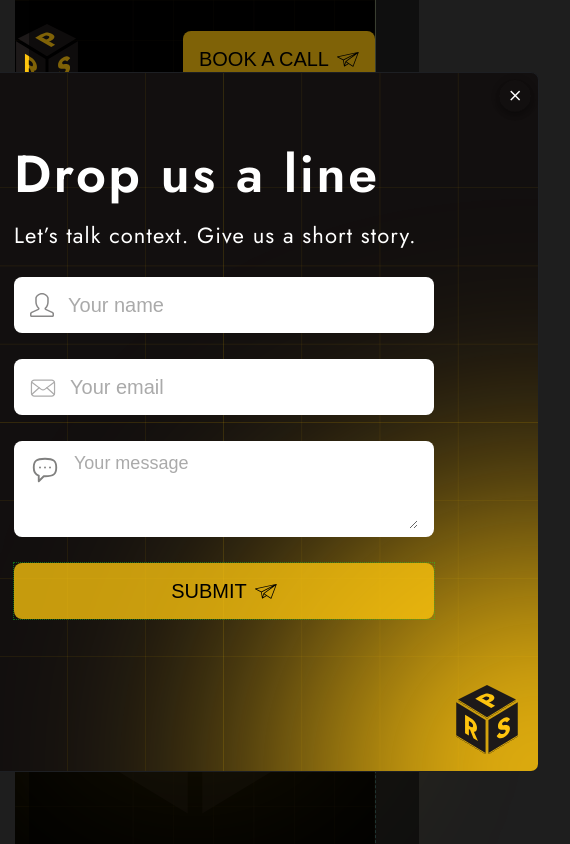
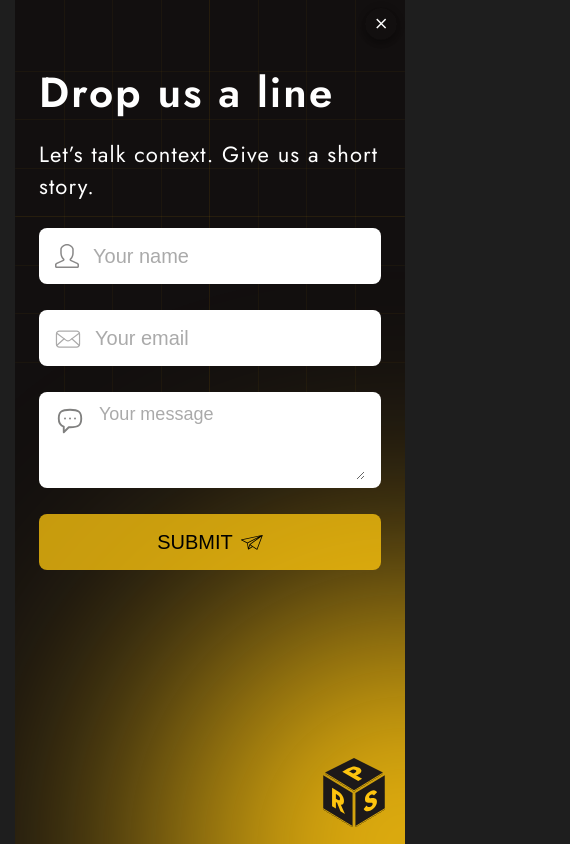
Before and after one commit to DmDrozhin/rock-paper-scissors, a Vue app: page / in a window 390 px wide. Both pictures are taken after a click on the button "Discuss my task". Shown: the top 844 px of the page, 570 px wide, since content can reach past the window. Built offline with nearby package versions, Linux system fonts and the light colour scheme; a web font is replaced by a local one.

Commit message:
feat: enhance footer and header styles for improved layout and responsiveness

```diff
--- a/src/components/AppHeader.vue
+++ b/src/components/AppHeader.vue
@@ -19,12 +19,16 @@
 
 <style lang="scss" scoped>
   .app-header {
+    // outline: 1px solid rgba(204, 225, 171, 0.484);
     width: 100%;
     min-height: 50px;
-    padding: var(--space-lg) 0;
-    outline: 1px solid rgba(204, 225, 171, 0.484);
+    padding: var(--space-lg) var(--space-lg);
+    @include respond-down(sm) {
+      padding: var(--space-lg) var(--space-md);
+      padding: var(--space-lg) var(--space-md);
+    }
     &__logo {
-      height: 70px;
+      max-width: 70px;
     }
     &__container {
       max-width: 1200px;
--- a/src/components/ContactForm.vue
+++ b/src/components/ContactForm.vue
@@ -98,19 +98,35 @@
 </template>
 <style lang="scss" scoped>
   .contact-form {
-    width: 100%;
-    width: 630px;
-    height: 700px;
+    position: relative;
+    padding: var(--space-xl);
     position: relative;
     overflow: hidden;
+
     background-image: url('../assets/images/form-bg.svg');
     background-repeat: no-repeat;
-    background-position: center center;
-    background-size: cover;
+    background-size: contain;
+
     background-color: var(--color-secondary);
-    border: 1px solid #1d1f23;
     border-radius: var(--radius-md);
-    padding: var(--space-xl);
+
+    $shadow-color: #fec60e54;
+    box-shadow:
+      // 0px 0px 40px $shadow-color,
+      // 0px 0px 27px $shadow-color,
+      0px 0px 10px $shadow-color,
+      0px 0px 13px $shadow-color,
+      0px 0px 5px $shadow-color,
+      0px 0px 2px $shadow-color;
+
+    @include respond-down(sm) {
+      // height: 100vh;
+      padding: var(--space-lg);
+      border-radius: 0;
+      box-shadow: none;
+      border: none;
+      min-height: 100vh;
+    }
     &::before {
       content: '';
       position: absolute;
@@ -124,6 +140,7 @@
       transform: translate(50%, 50%);
       background: radial-gradient(50% 50% at 50% 50%, #fec40e 40%, rgba(254, 196, 14, 0) 100%);
       filter: blur(120px);
+      pointer-events: none;
       z-index: 0;
     }
     &:after {
@@ -146,15 +163,16 @@
       width: 100%;
       max-width: 420px;
       margin: 0 auto;
+      margin-bottom: var(--space-xxl);
       display: flex;
       flex-direction: column;
       gap: calc(var(--space-lg) + 2px);
+      z-index: 2;
     }
     &__actions {
       width: 100%;
       position: relative;
-      // display: contents;
-      outline: 1px dotted rgba(16, 229, 45, 0.432);
+      margin-bottom: var(--space-lg);
     }
     &__error-message {
       position: absolute;
@@ -174,9 +192,13 @@
       font-style: normal;
       font-weight: 600;
       font-size: 52px;
-      line-height: 42px;
+      line-height: 56px;
       letter-spacing: 0.05em;
       color: var(--color-text-light);
+      @include respond-down(sm) {
+        font-size: 42px;
+        line-height: 42px;
+      }
     }
     &__description {
       font-family: 'Jost';
--- a/src/components/ModalContactForm.vue
+++ b/src/components/ModalContactForm.vue
@@ -5,7 +5,7 @@
 </script>
 
 <template>
-  <ModalWindow>
+  <ModalWindow :options="{ customClass: 'w-630', hasCloseButton: true }">
     <template #content>
       <ContactForm v-if="modal.isRevealed.value" />
     </template>
--- a/src/components/ModalWindow.vue
+++ b/src/components/ModalWindow.vue
@@ -12,7 +12,7 @@
       options?: ModalOptions;
     }>(),
     {
-      options: () => ({ hasCloseButton: true })
+      options: () => ({ hasCloseButton: true, customClass: '' })
     }
   );
 
@@ -31,9 +31,15 @@
 <template>
   <teleport to="body">
     <transition name="modal-fade">
-      <div v-if="isRevealed" class="overlay-layer" :class="options.customClass" @click.self="cancel()">
-        <div class="modal-block">
-          <button v-if="options.hasCloseButton" class="modal-block__close-button" @click="cancel()" aria-label="close modal window button">×</button>
+      <div v-if="isRevealed" class="overlay-layer" @click.self="cancel()">
+        <div class="modal-block" :class="options.customClass">
+          <button
+            v-if="options.hasCloseButton"
+            class="modal-block__close-button"
+            @click="cancel()"
+            aria-label="Close modal">
+            ×
+          </button>
           <slot name="content" />
         </div>
       </div>
@@ -46,24 +52,35 @@
     position: fixed;
     inset: 0;
     z-index: 1000;
-    display: grid;
-    place-content: center;
-    background-color: rgba(0, 0, 0, 0.5);
-    padding: var(--space-md);
+    display: flex;
+    align-items: center;
+    justify-content: center;
+    background-color: rgba(0, 0, 0, 0.6);
+    padding: var(--space-lg);
+
+    overflow-y: auto;
+
+    @include respond-down(sm) {
+      padding: 0;
+      align-items: flex-start;
+    }
   }
-
   .modal-block {
     position: relative;
-    width: fit-content;
-    border-radius: var(--radius-lg);
-    box-shadow: var(--space-md);
-    &.paddings-md {
-      padding: var(--space-md);
+
+    width: 100%;
+
+    &.w-630 {
+      max-width: 630px;
     }
-    &.paddings-lg {
-      padding: var(--space-lg);
+    @include respond-down(sm) {
+      min-height: 100vh;
     }
+
     &__close-button {
+      position: absolute;
+      top: var(--space-sm);
+      right: var(--space-sm);
       $size: 32px;
       width: $size;
       height: $size;
@@ -71,14 +88,11 @@
       line-height: 1;
       border-radius: 50%;
       box-shadow: var(--shadow-sm);
-      position: absolute;
-      top: var(--space-sm);
-      right: var(--space-sm);
       background: transparent;
       border: none;
       cursor: pointer;
       color: var(--color-text-light);
-      z-index: 100;
+      z-index: 101;
       &:hover {
         background-color: var(--color-bg-light);
       }
--- a/src/components/SectionDropUsLine.vue
+++ b/src/components/SectionDropUsLine.vue
@@ -26,45 +26,49 @@
     outline: 1px dotted rgba(241, 104, 12, 0.479);
     text-align: center;
     padding: var(--space-xxl) var(--space-lg);
+    @include respond-down(sm) {
+      padding: var(--space-xxl) var(--space-md);
+    }
     &__title {
       margin-bottom: var(--space-xl);
     }
     &__assertion {
+      font-size: 28px;
+      max-width: 476px;
+      margin: 0 auto;
       margin-bottom: var(--space-xxl);
-      font-size: 28px;
     }
     &__button {
       margin: 0 auto;
-      margin-bottom: var(--space-xs);
+      margin-bottom: var(--space-sm);
     }
     &__image-container {
-      outline: 1px dashed rgba(150, 150, 150, 0.491);
+      // outline: 1px dashed rgba(150, 150, 150, 0.491);
       position: relative;
       margin: 0 auto;
-      width: fit-content;
-      height: 730px;
       &::before {
         content: '';
-        display: block;
         position: absolute;
         top: 50%;
         left: 50%;
         transform: translate(-50%, -50%);
-        $size: 450px;
+        $size: clamp(200px, 40vw, 450px); // or 250
+        $blur: clamp(60px, 10vw, 120px);
         width: $size;
         height: $size;
         border-radius: 50%;
         background: radial-gradient(50% 50% at 50% 50%, #fec40e 100%, rgba(254, 196, 14, 0) 100%);
         opacity: 0.5;
-        filter: blur(120px);
+        filter: blur($blur);
         z-index: 0;
       }
     }
+
     &__image {
-      position: relative;
+      width: 100%;
+      max-height: 730px;
+      object-fit: contain;
       z-index: 1;
-      max-width: 100%;
-      height: auto;
     }
   }
 </style>
--- a/src/components/SectionHowWeWork.vue
+++ b/src/components/SectionHowWeWork.vue
@@ -26,6 +26,9 @@
     padding: var(--space-xxl) var(--space-lg);
     text-align: center;
     outline: 1px dotted rgba(204, 108, 236, 0.443);
+    @include respond-down(sm) {
+      padding: var(--space-xxl) var(--space-md);
+    }
     &__title {
       margin-bottom: var(--space-xl);
     }
@@ -36,12 +39,24 @@
       max-width: 1000px;
       margin: 0 auto;
       display: grid;
-      grid-template-columns: repeat(3, 150px);
-      gap: var(--space-xxl);
+      grid-template-columns: repeat(3, 1fr);
+      gap: var(--space-xxl); // xl - 32px
       justify-content: space-between;
+      padding: 0 var(--space-xxl); // xxl - 40px
+      @include respond-down(md) {
+        grid-template-columns: repeat(2, 1fr);
+        gap: var(--space-lg); // lg - 24px
+      }
+      @include respond-down(sm) {
+        grid-template-columns: repeat(2, 1fr);
+        padding: 0 var(--space-md); // md - 16px
+      }
     }
     .card {
-      outline: 1px dashed rgba(150, 150, 150, 0.432);
+      margin: 0 auto;
+      width: 100%;
+      max-width: 150px;
+      // outline: 1px dashed rgba(150, 150, 150, 0.432);
       border-radius: var(--radius-lg);
       display: flex;
       flex-direction: column;
@@ -55,6 +70,11 @@
         line-height: 28px;
         letter-spacing: 0.05em;
         color: var(--color-text-light);
+        @include respond-down(sm) {
+          font-size: 20px;
+          line-height: 24px;
+          font-weight: 500;
+        }
       }
       &__image-circle {
         position: relative;
--- a/src/components/SectionRPS.vue
+++ b/src/components/SectionRPS.vue
@@ -30,7 +30,9 @@
     align-items: center;
     justify-content: center;
     gap: var(--space-xxl);
-    // &__title {}
+    &__title {
+      text-align: center;
+    }
     &__description {
       max-width: 700px;
       text-align: center;
--- a/src/components/SectionWhoWeAre.vue
+++ b/src/components/SectionWhoWeAre.vue
@@ -65,18 +65,34 @@
     justify-content: center;
     gap: var(--space-xxl);
     overflow: hidden;
+    @include respond-down(sm) {
+      padding: var(--space-xxl) var(--space-md);
+    }
     &__title {
+      text-align: center;
+    }
+    &__assertion {
+      max-width: 600px;
       text-align: center;
     }
     &__cards {
       display: flex;
       justify-content: center;
       gap: var(--space-xl);
+      @include respond-down(xl) {
+        // gap: var(--space-md);
+      }
+      @include respond-down(lg) {
+        flex-wrap: wrap;
+      }
+      @include respond-down(sm) {
+        gap: var(--space-xl);
+      }
     }
     .card {
       width: 100%;
       max-width: 325px;
-      outline: 1px dotted rgba(200, 200, 200, 0.491);
+      // outline: 1px dotted rgba(200, 200, 200, 0.491);
       border-radius: var(--radius-lg);
       display: flex;
       flex-direction: column;
@@ -96,6 +112,10 @@
         line-height: 28px;
         letter-spacing: 0.05em;
         margin-bottom: var(--space-xs);
+        @include respond-down(lg) {
+          // font-size: 18px;
+          // line-height: 24px;
+        }
         &:last-child {
           margin-bottom: 0;
         }
@@ -125,6 +145,9 @@
         }
       }
     }
+    &__remark {
+      text-align: center;
+    }
     &__button {
       margin-top: var(--space-lg);
     }
@@ -143,6 +166,21 @@
         0px 0px 115px #fec40e,
         0px 0px 33px #fec40e,
         0px 0px 16px #fec40e;
+      transition: all 0.3s ease-in-out;
+      @include respond-down(lg) {
+        top: 10%;
+        height: 80%;
+        bottom: 10%;
+      }
+      @include respond-down(md) {
+        width: 15px;
+        top: 10%;
+        height: 80%;
+        bottom: 10%;
+      }
+      @include respond-down(sm) {
+        width: 13px;
+      }
     }
     &::before {
       @include gradient-ellipse;
```
Also changed, not shown: src/components/AppFooter.vue (+80 -12 lines).
